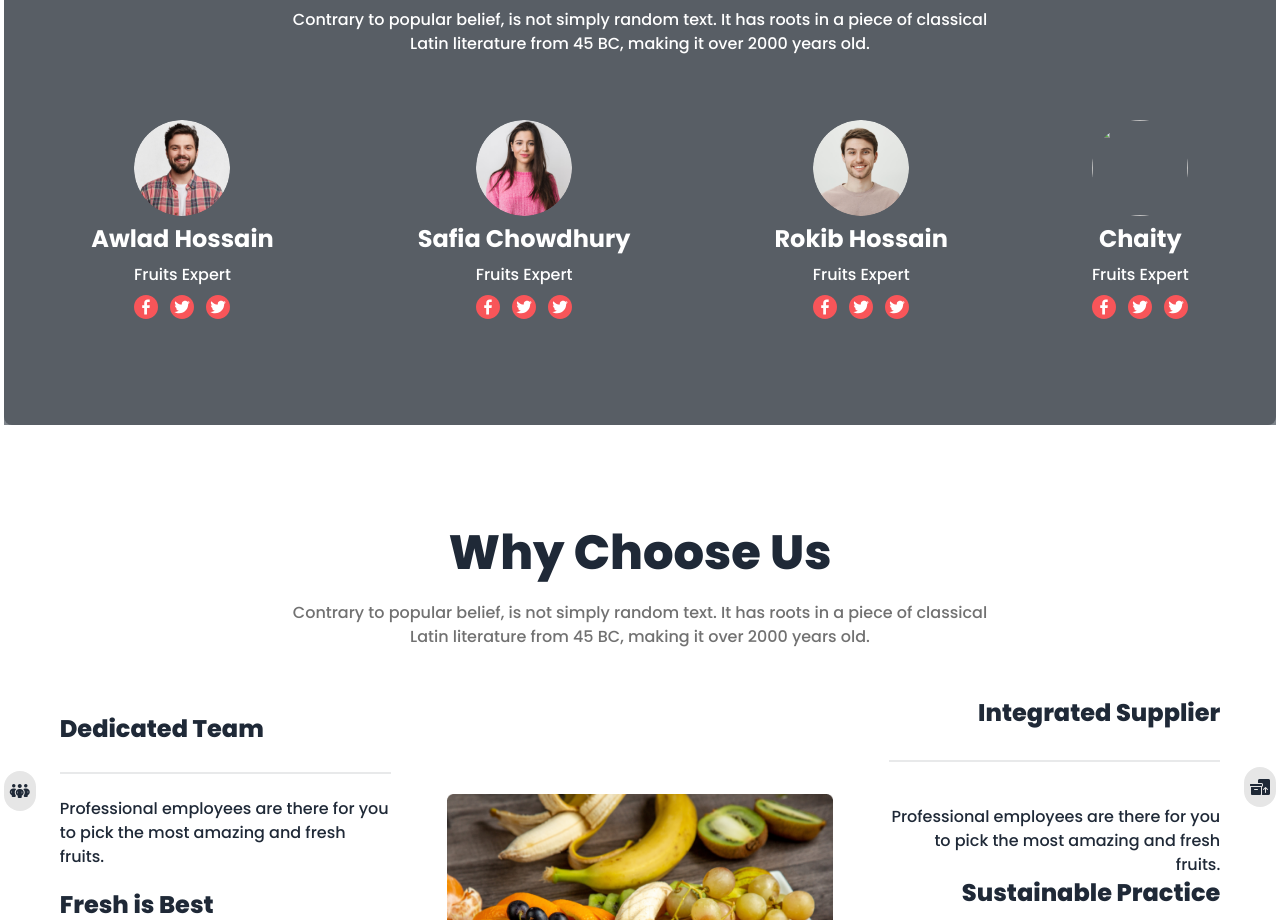
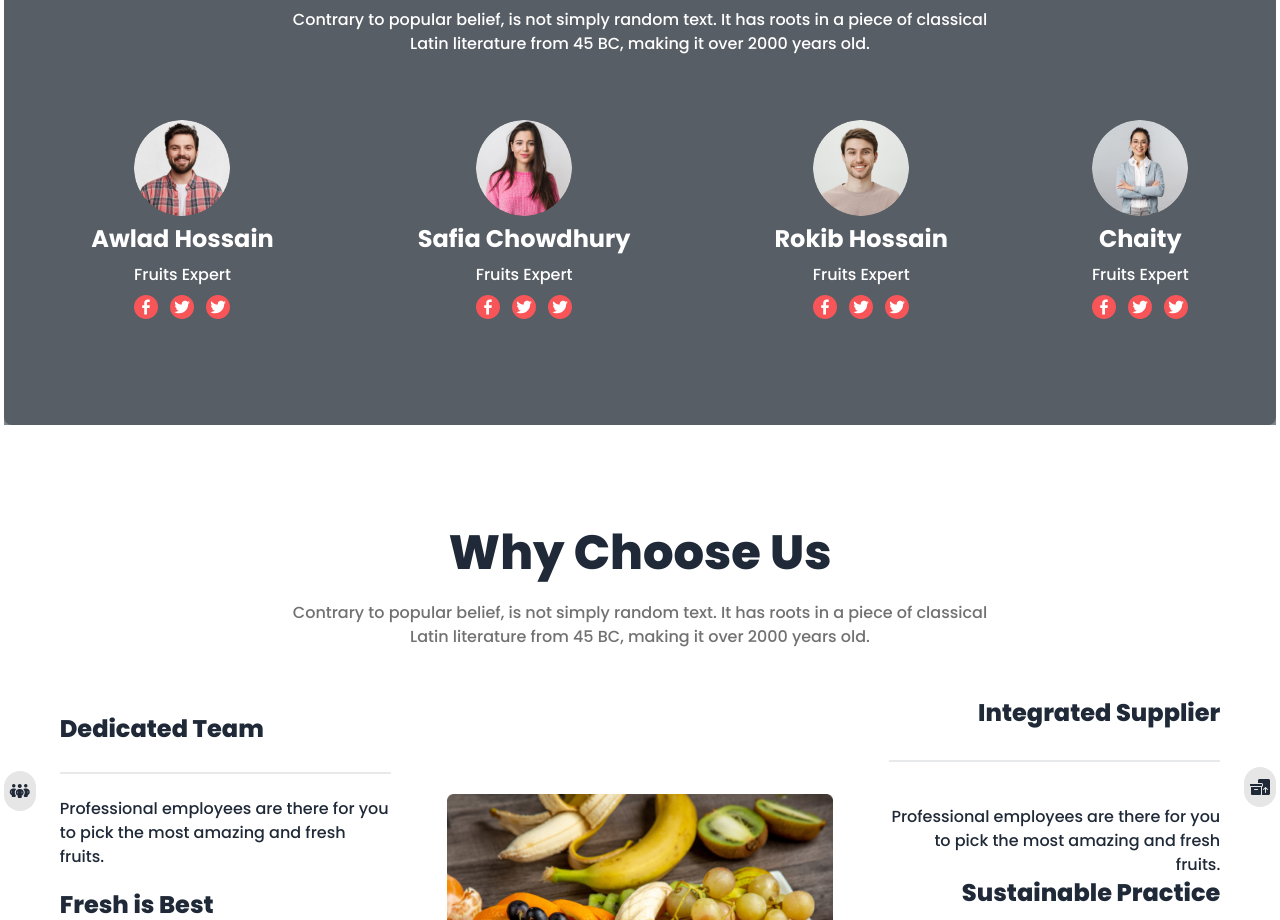
Before and after one commit to hafizulhaider/Assignment-3-rthafizul, a plain HTML site: page index.html in a window 1280 px wide. Shown: the part 2440-3360 px from the top of the page. Drawn offline with nearby package versions, Linux system fonts and the light colour scheme; the site is published under a folder, as on GitHub Pages, so addresses that start at the root find nothing.

Commit message:
one photo added

```diff
--- a/index.html
+++ b/index.html
@@ -534,7 +534,7 @@
                   <div>
                     <div class="avatar">
                       <div class="w-24 rounded-full">
-                        <img src="/images/member4.png" />
+                        <img src="./images/member4.png" />
                       </div>
                     </div>
                     <h3 class="text-2xl text-white font-bold">Chaity</h3>
```
